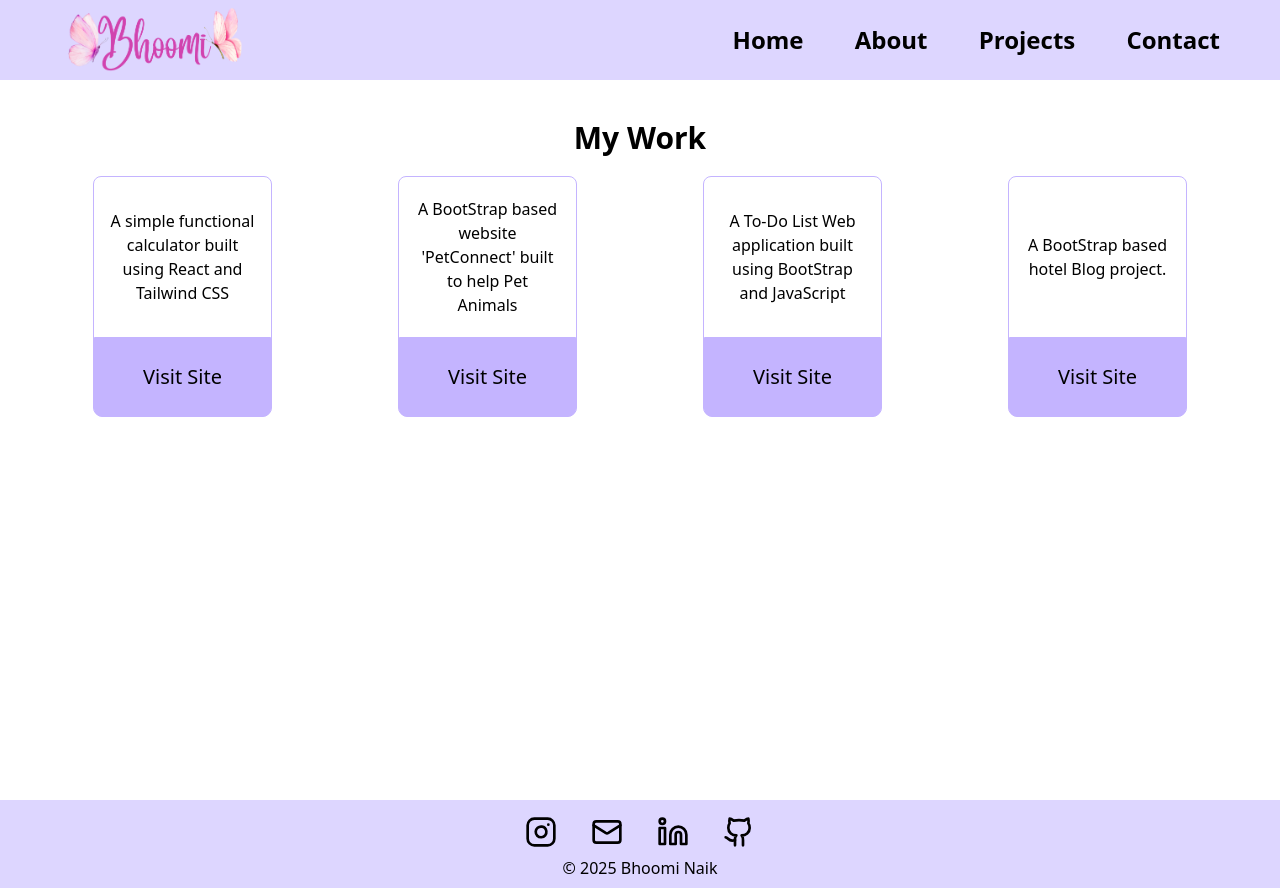
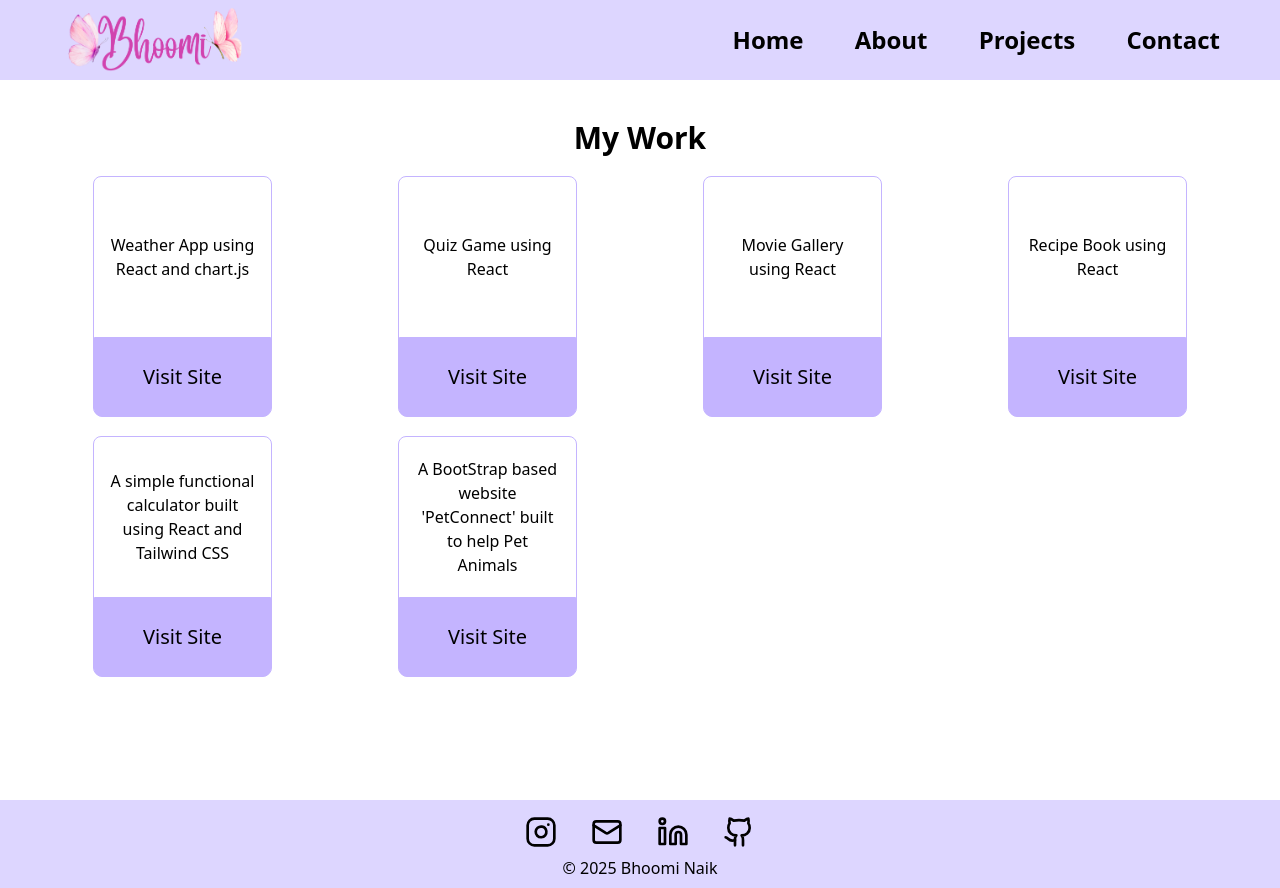
Before and after one commit to bhoominaik16/React_Portfolio, a React (Vite) app in the folder Portfolio/: page /Pages/Projects in a window 1280 px wide. Built offline with nearby package versions, Linux system fonts and the light colour scheme.

Commit message:
Updated Projects section

```diff
--- a/Portfolio/src/Pages/Projects.jsx
+++ b/Portfolio/src/Pages/Projects.jsx
@@ -5,20 +5,28 @@ function Projects(){
             <h1 className="text-3xl font-bold text-center mb-5">My Work</h1>
             <div className="grid grid-cols-2 md:grid-cols-4 gap-10 md:gap-5 place-items-center">
                 <div className="h-[30vh] w-[30vw] md:w-[14vw] border border-violet-300 rounded-lg">
-                    <h1 className="h-[25vh] md:h-[20vh] p-4 flex items-center justify-center ">A simple functional calculator built using React and Tailwind CSS</h1>
-                    <button className="bg-violet-300 border border-violet-300 rounded-b-lg h-[5vh] md:h-[10vh] w-full text-xl hover:animate-pulse"><a href="http://" target="_blank">Visit Site</a></button>
+                    <h1 className="h-[25vh] md:h-[20vh] p-4 flex items-center justify-center">Weather App using React and chart.js</h1>
+                    <button className="bg-violet-300 border border-violet-300 rounded-b-lg h-[5vh] md:h-[10vh] w-full text-xl hover:animate-pulse"><a href="https://react-weather-app-mauve-five.vercel.app/" target="_blank">Visit Site</a></button>
                 </div>
                 <div className="h-[30vh] w-[30vw] md:w-[14vw] border border-violet-300 rounded-lg">
-                    <h1 className="h-[25vh] md:h-[20vh] p-4 flex items-center justify-center">A BootStrap based website 'PetConnect' built to help Pet Animals</h1>
-                    <button className="bg-violet-300 border border-violet-300 rounded-b-lg h-[5vh] md:h-[10vh] w-full text-xl hover:animate-pulse"><a href="https://bhoominaik16.github.io/PetConnect_/" target="_blank">Visit Site</a></button>
+                    <h1 className="h-[25vh] md:h-[20vh] p-4 flex items-center justify-center">Quiz Game using React</h1>
+                    <button className="bg-violet-300 border border-violet-300 rounded-b-lg h-[5vh] md:h-[10vh] w-full text-xl hover:animate-pulse"><a href="https://react-quiz-app-pi-ecru.vercel.app/" target="_blank">Visit Site</a></button>
                 </div>
                 <div className="h-[30vh] w-[30vw] md:w-[14vw] border border-violet-300 rounded-lg">
-                    <h1 className="h-[25vh] md:h-[20vh] p-4 flex items-center justify-center">A To-Do List Web application built using BootStrap and JavaScript</h1>
-                    <button className="bg-violet-300 border border-violet-300 rounded-b-lg h-[5vh] md:h-[10vh] w-full text-xl hover:animate-pulse"><a href="https://bhoominaik16.github.io/HTML-to-do-List/" target="_blank">Visit Site</a></button>
+                    <h1 className="h-[25vh] md:h-[20vh]  p-4 flex items-center justify-center">Movie Gallery using React</h1>
+                    <button className="bg-violet-300 border border-violet-300 rounded-b-lg h-[5vh] md:h-[10vh] w-full text-xl hover:animate-pulse"><a href="https://react-movie-gallery-gamma.vercel.app/" target="_blank">Visit Site</a></button>
                 </div>
                 <div className="h-[30vh] w-[30vw] md:w-[14vw] border border-violet-300 rounded-lg">
-                    <h1 className="h-[25vh] md:h-[20vh]  p-4 flex items-center justify-center">A BootStrap based hotel Blog project.</h1>
-                    <button className="bg-violet-300 border border-violet-300 rounded-b-lg h-[5vh] md:h-[10vh] w-full text-xl hover:animate-pulse"><a href="https://bhoominaik16.github.io/Hotel-Vrindavan/" target="_blank">Visit Site</a></button>
+                    <h1 className="h-[25vh] md:h-[20vh]  p-4 flex items-center justify-center">Recipe Book using React</h1>
+                    <button className="bg-violet-300 border border-violet-300 rounded-b-lg h-[5vh] md:h-[10vh] w-full text-xl hover:animate-pulse"><a href="https://react-recipe-book-tau.vercel.app/" target="_blank">Visit Site</a></button>
+                </div>
+                <div className="h-[30vh] w-[30vw] md:w-[14vw] border border-violet-300 rounded-lg">
+                    <h1 className="h-[25vh] md:h-[20vh] p-4 flex items-center justify-center ">A simple functional calculator built using React and Tailwind CSS</h1>
+                    <button className="bg-violet-300 border border-violet-300 rounded-b-lg h-[5vh] md:h-[10vh] w-full text-xl hover:animate-pulse"><a href="https://react-calculator-three-ashy.vercel.app/" target="_blank">Visit Site</a></button>
+                </div>
+                <div className="h-[30vh] w-[30vw] md:w-[14vw] border border-violet-300 rounded-lg">
+                    <h1 className="h-[25vh] md:h-[20vh]  p-4 flex items-center justify-center">A BootStrap based website 'PetConnect' built to help Pet Animals</h1>
+                    <button className="bg-violet-300 border border-violet-300 rounded-b-lg h-[5vh] md:h-[10vh] w-full text-xl hover:animate-pulse"><a href="https://bhoominaik16.github.io/PetConnect_/" target="_blank">Visit Site</a></button>
                 </div>
             </div>
         </section>
```
